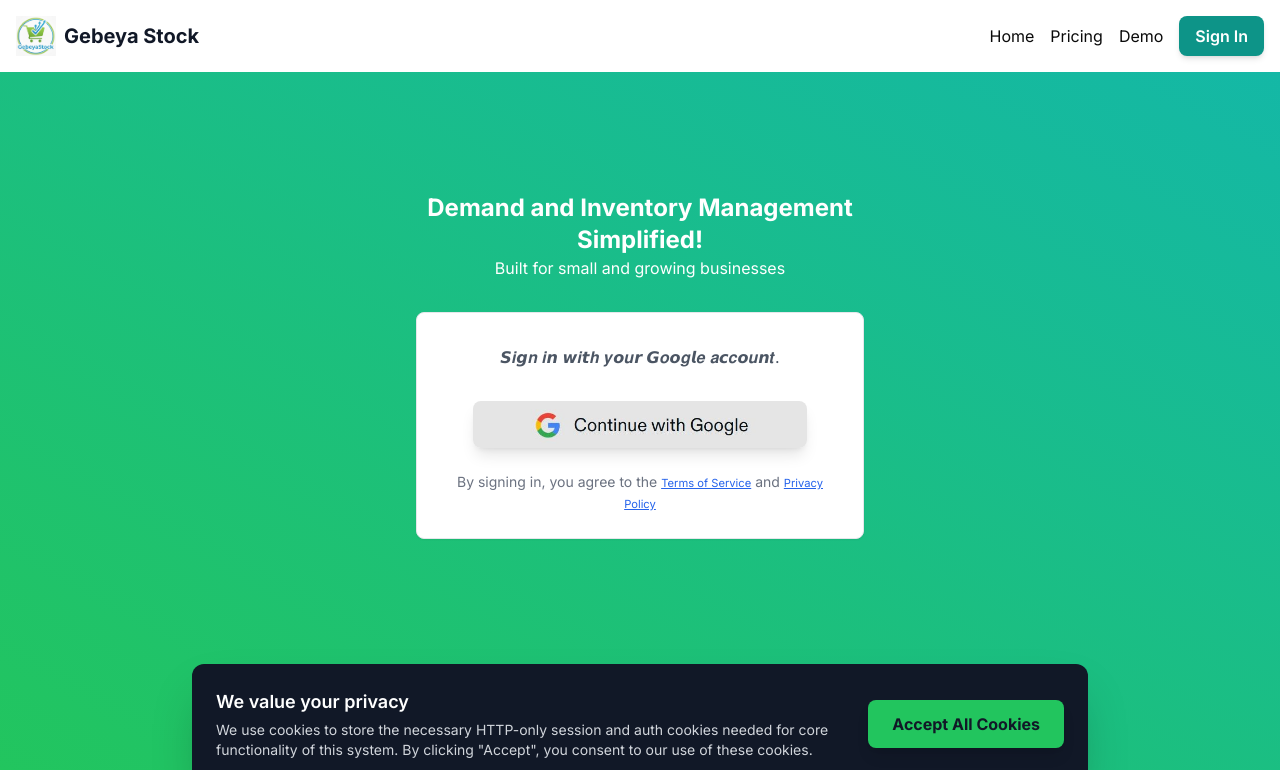
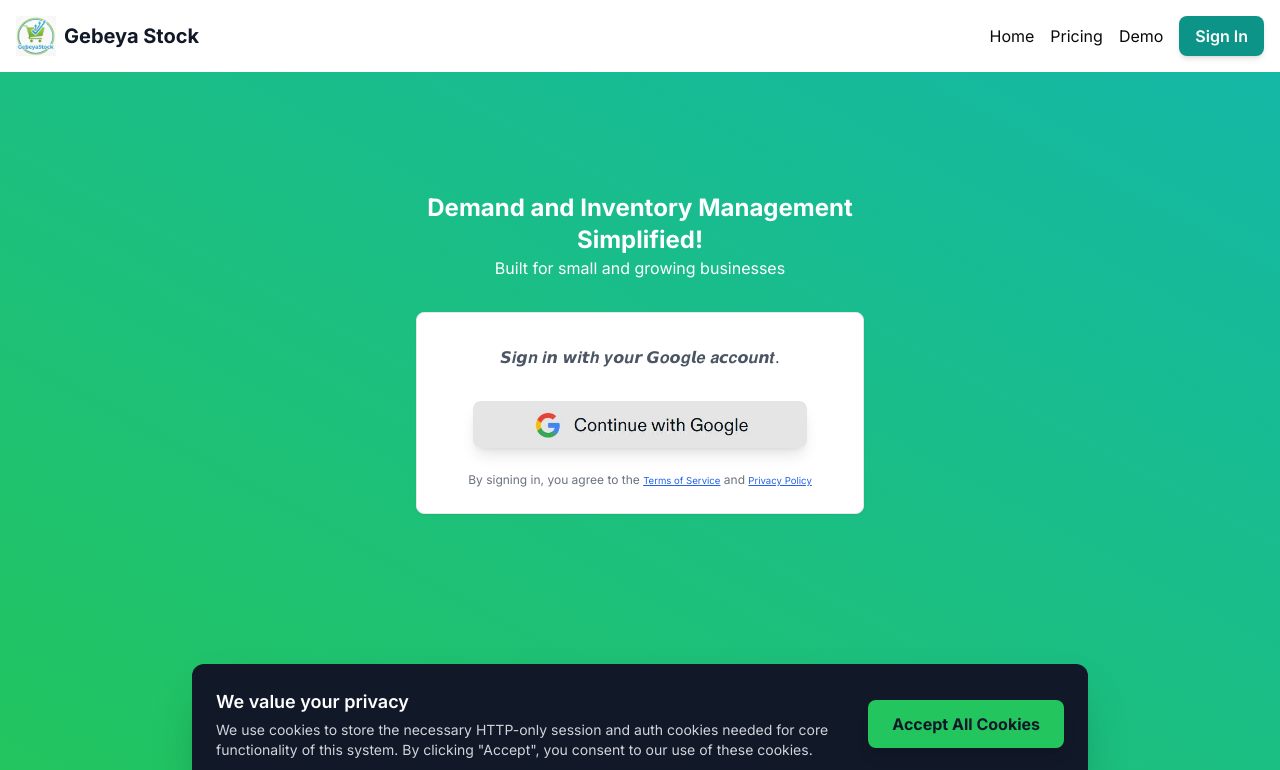
Before and after one commit to kidane-gebremedhin/InventoryLite, a Next.js app: page /auth/signin in a window 1280 px wide. Shown: the top 770 px of the page. Built offline with nearby package versions, Linux system fonts and the light colour scheme; no server answers.

Commit message:
Open the Get started link inapp

```diff
--- a/components/auth/Auth.tsx
+++ b/components/auth/Auth.tsx
@@ -35,7 +35,7 @@ export function Auth() {
 				</div>
 
 				<div className="text-center">
-					<p className="text-sm text-gray-500">
+					<p className="text-xs text-gray-500">
 						By signing in, you agree to the{" "}
 						<Link
 							target="_blank"
--- a/components/pricing_plans/PricingPlan.tsx
+++ b/components/pricing_plans/PricingPlan.tsx
@@ -142,7 +142,7 @@ export default function PricingPlan() {
 									{tier.name}
 								</h3>
 								<div className="mt-4 flex items-baseline gap-x-2">
-									<span className="text-3xl md:text-5xl font-bold tracking-tight text-gray-900">
+									<span className="text-2xl md:text-5xl font-bold tracking-tight text-gray-900">
 										{tier.price !== FREE_PLAN_LABEL && (
 											<span className="text-base font-semibold leading-7 text-gray-600">
 												{app_prices[APP_ACTIVE_CURRENCY].icon}
@@ -174,7 +174,6 @@ export default function PricingPlan() {
 									))}
 								</ul>
 								<Link
-									target="_blank"
 									href={
 										APP_ACTIVE_CURRENCY === CurrencyType.ETB
 											? ROUTE_PATH.SIGNIN
```
